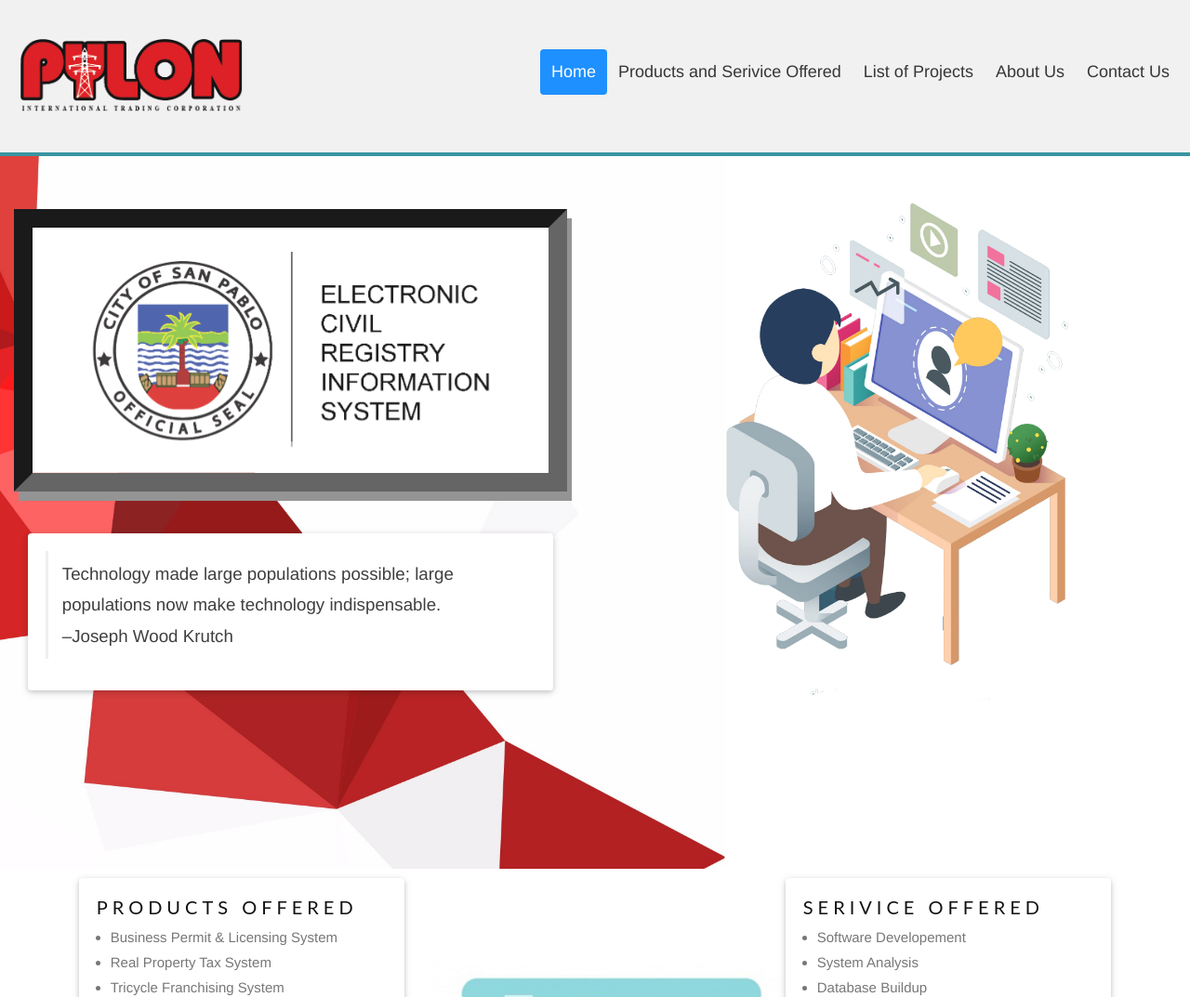
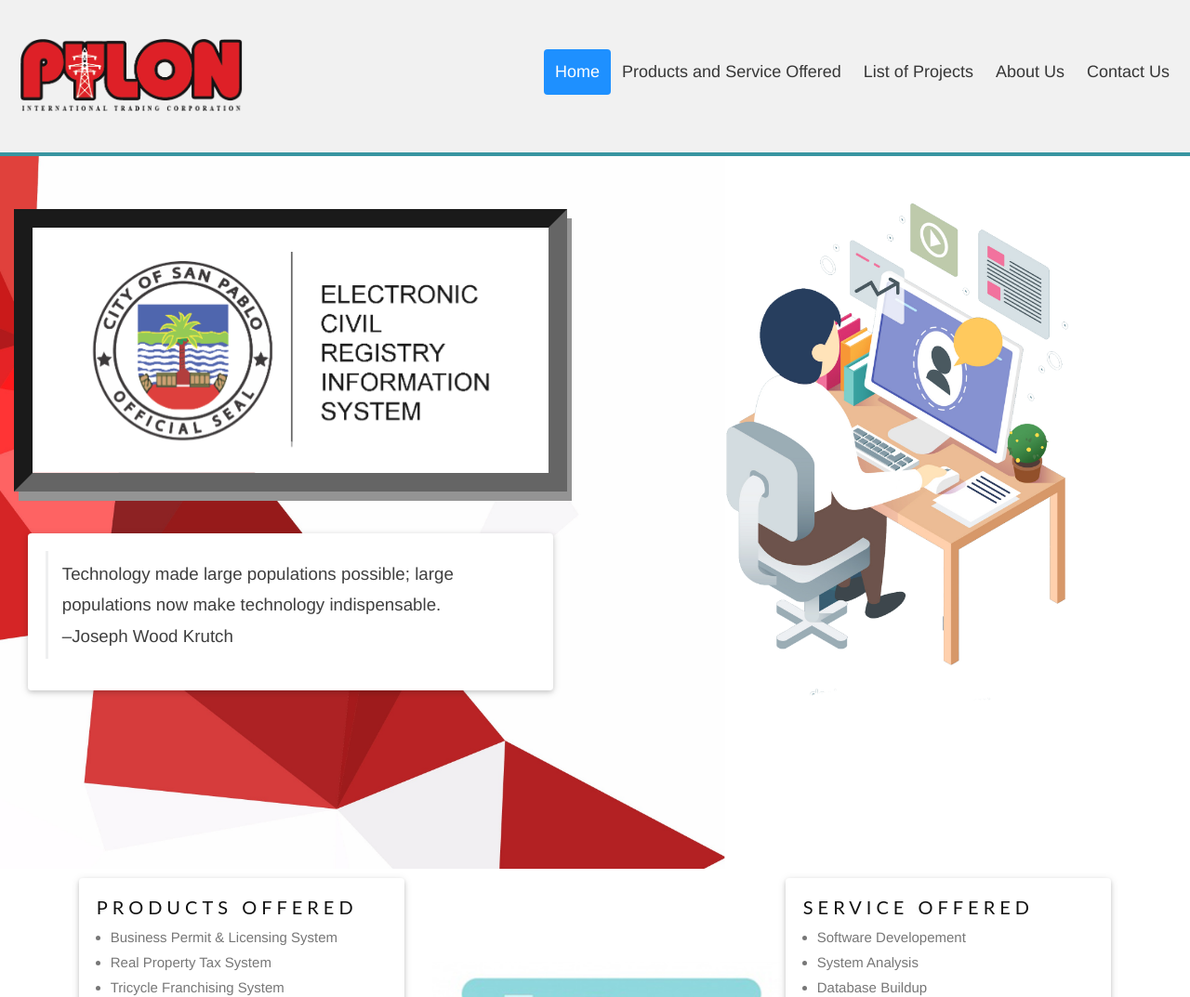
Before and after one commit to hijax231/pyloncompanywebsite, a CodeIgniter app: page /database/ in a window 1280 px wide. Shown: the top 1073 px of the page at 93% size. Run offline with CodeIgniter, Linux system fonts and the light colour scheme.

Commit message:
service and contact update

```diff
--- a/application/views/inc/header.php
+++ b/application/views/inc/header.php
@@ -23,7 +23,7 @@
   <a class="logoa" href="#home" ><img class="logo" src="<?php echo base_url() .'/assets/img/logo.png'?>" height="80px" alt="" srcset=""></a>
   <div id="navbar-right" class="mt-4">
     <a class="active hidse" href="#home">Home</a>
-    <a class="hidse"href="#services">Products and Serivice Offered</a>
+    <a class="hidse"href="#services">Products and Service Offered</a>
     <a class="hidse"href="#services">List of Projects</a>
     <a class="hidse"href="#about">About Us</a>
     <a class="hidse"href="#contact">Contact Us</a>
--- a/application/views/main/index.php
+++ b/application/views/main/index.php
@@ -145,7 +145,7 @@
 					<div class="card">
 						<div class="card-body">
 
-							<h3>Serivice Offered</h3>
+							<h3>Service Offered</h3>
 							<ul class="list-group pl-3">
 								<li> Software Developement</li>
 								<li> System Analysis</li>
@@ -262,7 +262,7 @@
   <h3 class="text-white mt-5 pt-5">Let’s Get Started!</h3>
   <h2><i class="fas fa-envelope"></i></h2><br>
 <h3 class="rescontact text-white  ">Pylontradingintl @gmail.com
-<br> 0917-8813235<br>
+<br>
 0918-8928458
 
 </h3>
```
